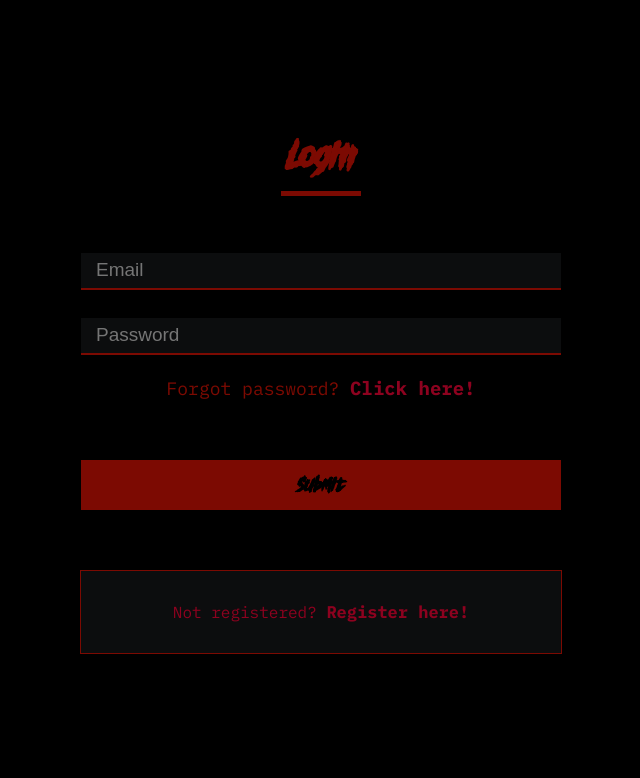
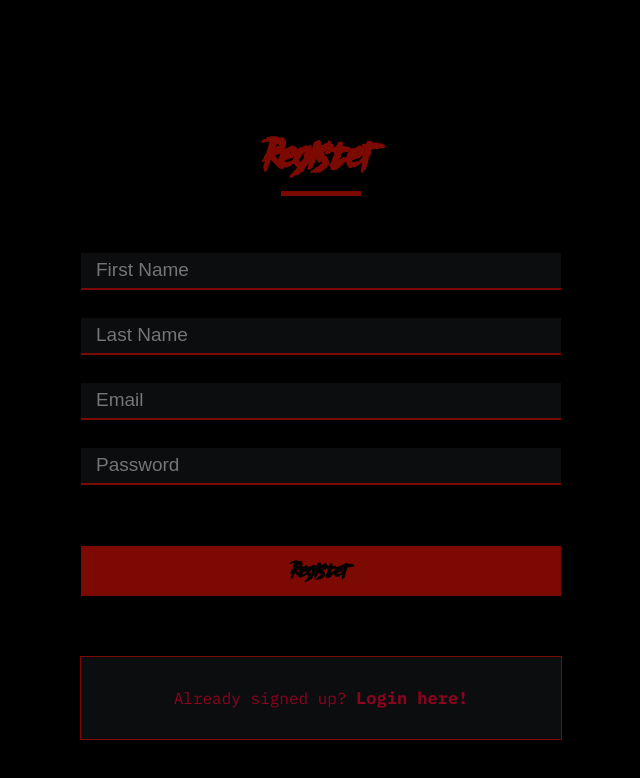
Before and after one commit to naviret/movie-app-frontend, a React (Create React App) app: page /authenticate in a window 1280 px wide. Shown: the top 778 px of the page, without its empty margins (319-959 px from the left). Built offline with nearby package versions, Linux system fonts and the light colour scheme.

Commit message:
completed registration form with credential verification

```diff
--- a/src/components/authenticate/Register.jsx
+++ b/src/components/authenticate/Register.jsx
@@ -1,7 +1,136 @@
-import React from 'react';
+import React, { useState } from 'react';
 import './Authenticate.css';
+import { useNavigate } from 'react-router-dom';
+import axios from 'axios';
+
+const URI = "http://localhost:4000";
 
 function Register(props) {
+
+
+    const [first, setFirst] = useState();
+    const [last, setLast] = useState();
+    const [email, setEmail] = useState();
+    const [password, setPass] = useState();
+
+    const [status, setStatus] = useState({
+        first: true,
+        last: true,
+        email: true,
+        password: true,
+    });
+    const navigate = useNavigate();
+
+    const checkStatus = (value) => {
+
+        if (typeof value === 'undefined') {
+            return false;
+        }
+
+        if (value.length == 0) {
+            return false;
+        }
+
+        return true;
+    }
+
+    const checkEmailPass = (value) => {
+
+        if (value.includes(' ')) {
+            return false;
+        }
+
+        return true;
+
+    }
+
+    const checkEmail = async (email) => {
+
+        if (!checkEmailPass(email)) {
+            return false;
+        }
+        const emailRegex = /^[^\s@]+@[^\s@]+\.[^\s@]+$/;
+
+        if (!emailRegex.test(email)) {
+            return false;
+        }
+
+        try {
+            // check if user already exists with email
+            const response = await fetch(`${URI}/register/${email}`, {
+                method: 'GET',
+                credentials: 'include',
+                headers: {
+                'Content-Type': 'application/json',
+                // Add any additional headers if needed
+                },
+            });
+
+            if (!response.ok) {
+                throw new Error(`HTTP error! Status: ${response.status}`);
+            }
+
+            const responseData = await response.json();
+            if (responseData.userExists) {
+                console.log(responseData.userExists);
+                return false;
+            }
+
+            return true;
+
+        } catch(error) {
+            console.error('Error obtaining email:', error);
+            return false;
+        };
+
+
+    }
+
+    const handleSubmit = async () => {
+
+        const newStatus = {
+            first: checkStatus(first),
+            last: checkStatus(last),
+            email: checkStatus(email) && await checkEmail(email),
+            password: checkStatus(password) && checkEmailPass(password),
+        }
+
+        setStatus(newStatus);
+        console.log(newStatus);
+
+        if (Object.values(newStatus).includes(false)) {
+            console.log(`user registration is not valid.`);
+            console.log(newStatus);
+        } else {
+
+            fetch(`${URI}/register`, {
+                method: 'POST',
+                credentials: 'include',
+                headers: {
+                  'Content-Type': 'application/json',
+                  // Add any additional headers if needed
+                },
+                body: JSON.stringify({first, last, email, password}),
+            })
+            .then(response => {
+                if (!response.ok) {
+                    throw new Error(`HTTP error! Status: ${response.status}`);
+                }
+                return response.json();
+            })
+            .then(responseData => {
+                console.log(responseData);
+                props.switchPage('Login');
+            })
+            .catch(error => {
+                console.error('Error during registration:', error);
+            });
+
+
+        }
+
+        // props.switchPage('Login');
+    }
 
     const handleClick = () => {
         props.switchPage('Login');
@@ -16,23 +145,39 @@ function Register(props) {
             <div className='inputs'>
                 <div className='input'>
                     {/* <img src='' alt=''/> */}
-                    <input type='text' placeholder='First Name'/>
+                    <input
+                        type='text'
+                        placeholder='First Name'
+                        onChange={(e) => setFirst(e.target.value.trim())}
+                        style={{backgroundColor: status.first ? '#0C0D0E' : '#FA8072'}}/>
                 </div>
                 <div className='input'>
                     {/* <img src='' alt=''/> */}
-                    <input type='text' placeholder='Last Name'/>
+                    <input
+                        type='text'
+                        placeholder='Last Name'
+                        onChange={(e) => setLast(e.target.value.trim())}
+                        style={{backgroundColor: status.last ? '#0C0D0E' : '#FA8072'}}/>
                 </div>
                 <div className='input'>
                     {/* <img src='' alt=''/> */}
-                    <input type='email' placeholder='Email'/>
+                    <input
+                        type='email'
+                        placeholder='Email'
+                        onChange={(e) => setEmail(e.target.value.trim())}
+                        style={{backgroundColor: status.email ? '#0C0D0E' : '#FA8072'}}/>
                 </div>
                 <div className='input'>
                     {/* <img src='' alt=''/> */}
-                    <input type='password' placeholder='Password'/>
+                    <input
+                        type='password'
+                        placeholder='Password'
+                        onChange={(e) => setPass(e.target.value.trim())}
+                        style={{backgroundColor: status.password ? '#0C0D0E' : '#FA8072'}}/>
                 </div>
             </div>
             <div className='submit-container'>
-                <div className='submit'>Register</div>
+                <div className='submit' onClick={handleSubmit}>Register</div>
             </div>
             <div className='already-container'>
                 <div className='already'>Already signed up? <span onClick={handleClick}>Login here!</span></div>
--- a/src/pages/Authenticate.jsx
+++ b/src/pages/Authenticate.jsx
@@ -5,11 +5,10 @@ import Login from '../components/authenticate/Login.jsx';
 
 function Authenticate (){
 
-    const [action, setAction] = useState('Login');
+    const [action, setAction] = useState('Register');
 
     const switchPage = (page) => {
         setAction(page);
-        console.log(action);
     };
 
 
```
